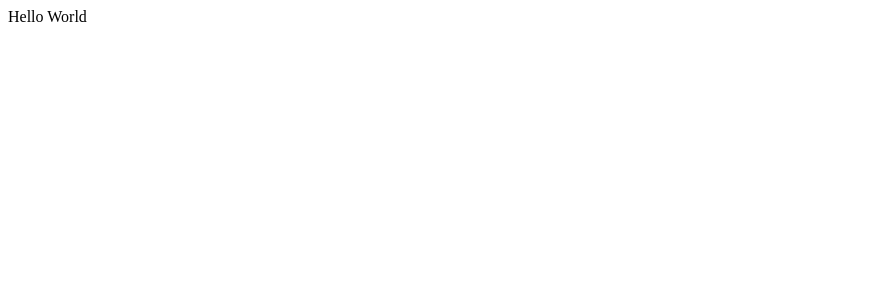
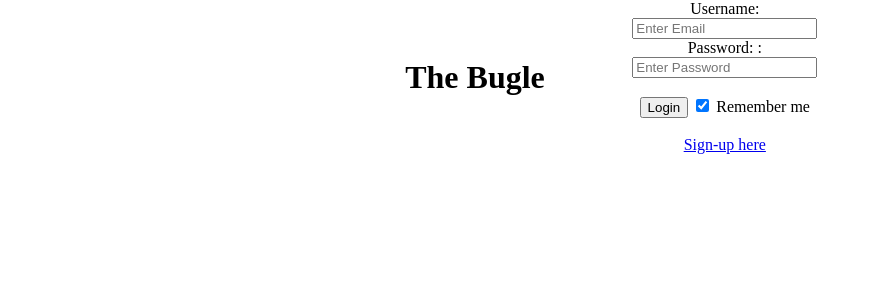
Before and after one commit to Numb11/Secure-Soft, a PHP site: page / in a window 1280 px wide. Before the commit the part shown is almost empty. Shown: the top 300 px of the page, without its empty margins (0-872 px from the left). Run offline with PHP 8.4, Linux system fonts and the light colour scheme.

Commit message:
Further HTML additions

```diff
--- a/index.php
+++ b/index.php
@@ -1,12 +1,42 @@
 <!DOCTYPE html>
 <html>
+
+
+
 <head>
-<title>Page Title</title>
+<title> Connection made easier </title>
+<link rel = "stylesheet" href="log-in.css">
 </head>
+
 <body>
+    <h1 id = "bannerText">The Bugle</h1>
+    <div class = "logInForm">
+        <form action="log-in.php" method = "post">
+            <label for="username">Username:</label><br>
+            <input type="email" placeholder = "Enter Email" name="username"><br>
+
+            <label for="password">Password: :</label><br>
+            <input type="password" placeholder = "Enter Password"  name="password">
+        </form>
+
+        <br>
+
+        <button type = "submit">Login</button>
+
+        <label>
+                <input type="checkbox" checked="checked" name="remember">
+                Remember me
+        </label>
+
+
+
+        <br></br>
+
+        <label> <a href="signup.html">Sign-up here</a> </label>
+    </div>
 
     <?php
-        echo "Hello World";
+
     ?>
 
 </body>
--- /dev/null
+++ b/log-in.css
@@ -0,0 +1,19 @@
+body {
+    justify-content: center;
+    margin: 0;
+    display: flex;
+    align-items: center;
+    text-align: center;
+}
+
+.logInForm {
+    display: inline-block;
+    width: 300px;
+
+}
+
+#bannerText {
+    margin-right: 30px;
+
+
+}
```
Also changed, not shown: signup.html (added).
